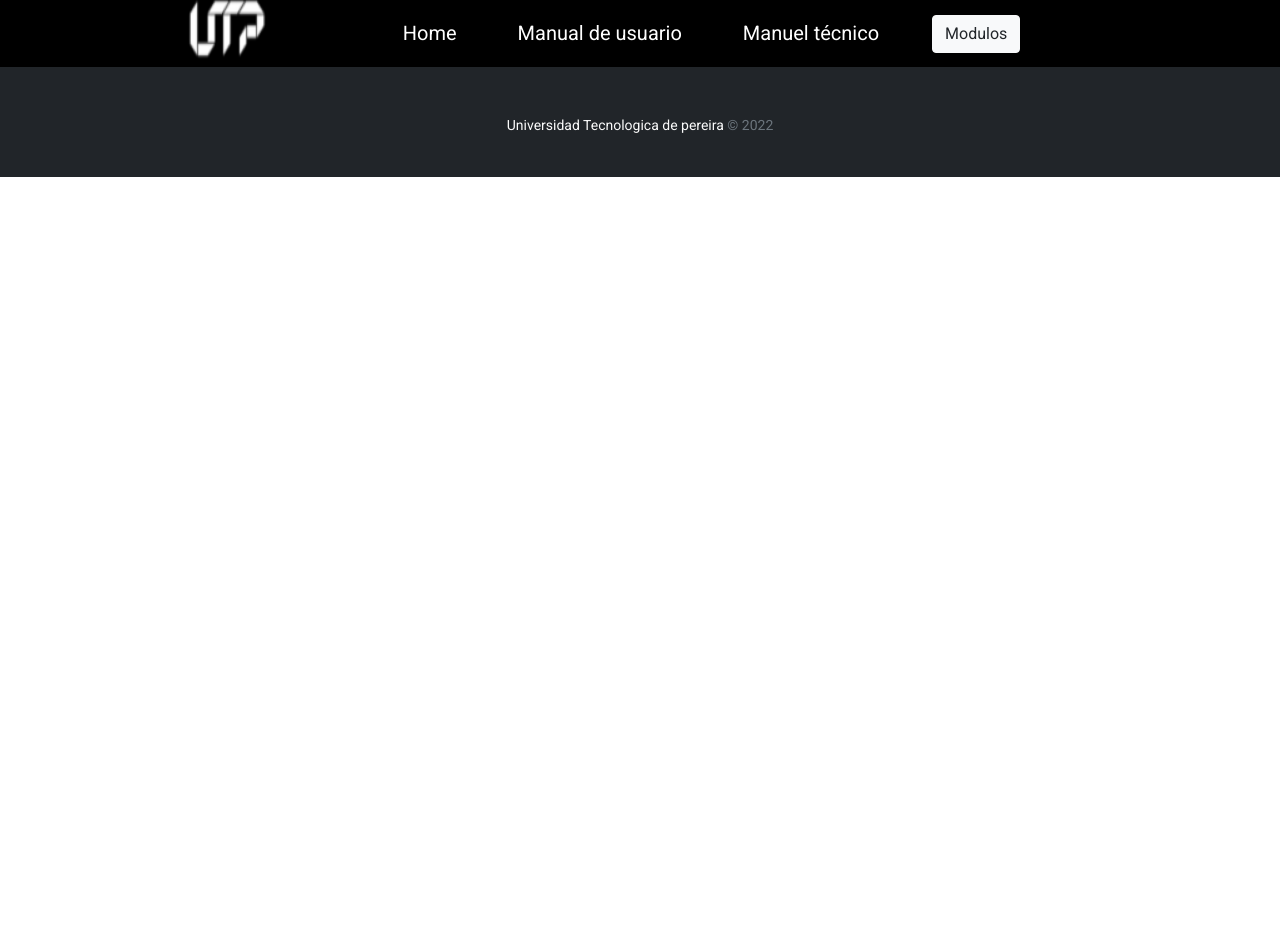
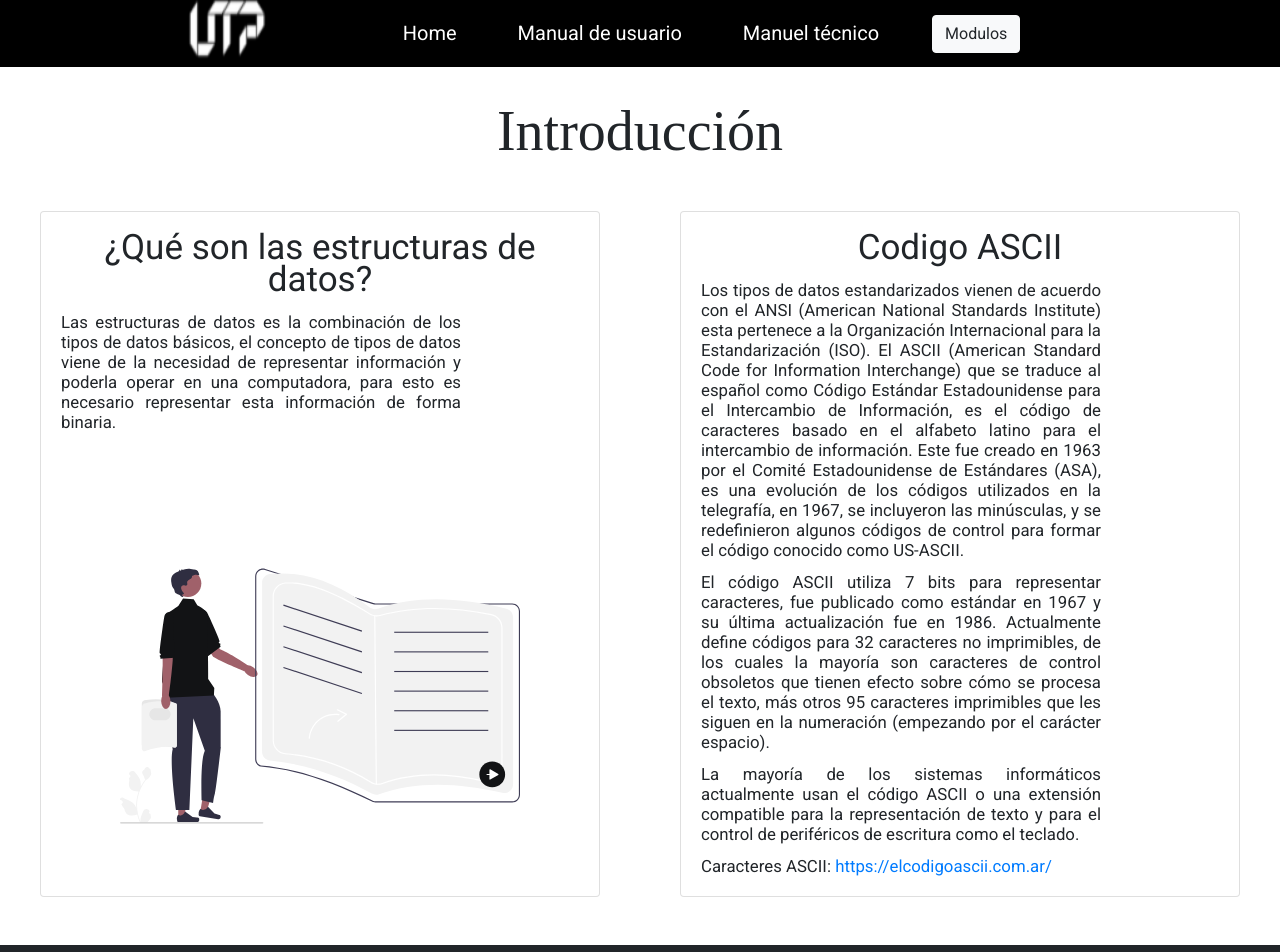
Before and after one commit to juanpabloperez98/estructura-datos, an Angular app: page /modulo1-introduccion in a window 1280 px wide. Before the commit this address led to /. Shown: the top 952 px of the page. Before the commit the page ends 800 px from the top, so only its background shows below. Built offline with nearby package versions, Linux system fonts and the light colour scheme.

Commit message:
add modulo 1 -introduccion

```diff
--- a/src/app/app-routing.module.ts
+++ b/src/app/app-routing.module.ts
@@ -2,6 +2,7 @@ import { Routes } from '@angular/router';
 import { HomeComponent } from './home/home.component';
 import { IntroBlankComponent } from './intro-blank/intro-blank.component';
 import { LinealesBlankComponent } from './lineales-blank/lineales-blank.component';
+import { Modulo1IntroduccionComponent } from './modulo1-introduccion/modulo1-introduccion.component';
 import { ModulosComponent } from './modulos/modulos.component';
 import { NoLinealesBlankComponent } from './no-lineales-blank/no-lineales-blank.component';
 import { TiposBlankComponent } from './tipos-blank/tipos-blank.component';
@@ -39,6 +40,11 @@ export const Approutes: Routes = [
     pathMatch: 'full'
   },
   {
+    path:'modulo1-introduccion',
+    component:Modulo1IntroduccionComponent,
+    pathMatch: 'full'
+  },
+  {
     path: '**',
     redirectTo: '/auth'
   }
--- a/src/app/home/home.component.html
+++ b/src/app/home/home.component.html
@@ -57,6 +57,7 @@
                 </div>
 
             </div>
+
         </div>
         <button class="carousel-control-prev" type="button" data-bs-target="#carouselTopicControls" data-bs-slide="prev">
           <img src="../../assets/images/icons/row-card-left.png" alt="right-row">
--- a/src/app/modulo1-introduccion/modulo1-introduccion.component.css
+++ b/src/app/modulo1-introduccion/modulo1-introduccion.component.css
@@ -0,0 +1,20 @@
+#tit {
+    font-size: 400%;
+    font-family: initial;
+}
+
+.card-text {
+    font-size: 120%;
+    width: 25rem;
+    text-align: justify;
+}
+
+.card-title {
+    font-size: 250%;
+}
+
+.card img {
+    width: 400px;
+    height: 400px;
+    margin: auto;
+}
--- a/src/app/modulo1-introduccion/modulo1-introduccion.component.html
+++ b/src/app/modulo1-introduccion/modulo1-introduccion.component.html
@@ -1 +1,43 @@
-<p>modulo1-introduccion works!</p>
+<div class="row mx-auto mb-5">
+    <div class="my-5 col-lg-12 text-center">
+        <h1 id="tit">Introducción </h1>
+    </div>
+    <div class="card mx-auto " style="width: 35rem;">
+        <div class="card-body">
+            <h1 class="card-title text-center"> ¿Qué son las estructuras de datos?</h1>
+            <div class="">
+                <p class="card-text">
+                    Las estructuras de datos es la combinación de los tipos de datos básicos, el concepto de tipos de datos viene de la necesidad de representar información y poderla operar en una computadora, para esto es necesario representar esta información de forma
+                    binaria.
+                </p>
+            </div>
+        </div>
+        <img src="../../assets/images/moduImg/IntroduccionIlus.svg" class="card-img-top" alt="guide.svg">
+    </div>
+
+    <div class="card mx-auto " style="width: 35rem;">
+        <div class="card-body">
+            <h1 class="card-title text-center"> Codigo ASCII</h1>
+            <div>
+                <p class="card-text">
+                    Los tipos de datos estandarizados vienen de acuerdo con el ANSI (American National Standards Institute) esta pertenece a la Organización Internacional para la Estandarización (ISO). El ASCII (American Standard Code for Information Interchange) que se
+                    traduce al español como Código Estándar Estadounidense para el Intercambio de Información, es el código de caracteres basado en el alfabeto latino para el intercambio de información. Este fue creado en 1963 por el Comité Estadounidense
+                    de Estándares (ASA), es una evolución de los códigos utilizados en la telegrafía, en 1967, se incluyeron las minúsculas, y se redefinieron algunos códigos de control para formar el código conocido como US-ASCII.
+                </p>
+                <p class="card-text">
+                    El código ASCII utiliza 7 bits para representar caracteres, fue publicado como estándar en 1967 y su última actualización fue en 1986. Actualmente define códigos para 32 caracteres no imprimibles, de los cuales la mayoría son caracteres de control obsoletos
+                    que tienen efecto sobre cómo se procesa el texto, más otros 95 caracteres imprimibles que les siguen en la numeración (empezando por el carácter espacio).
+                </p>
+                <p class="card-text">
+                    La mayoría de los sistemas informáticos actualmente usan el código ASCII o una extensión compatible para la representación de texto y para el control de periféricos de escritura como el teclado.
+                </p>
+                <p class="card-text">
+                    Caracteres ASCII:
+                    <a id="colorLink" href="https://elcodigoascii.com.ar/"> https://elcodigoascii.com.ar/ </a>
+                </p>
+            </div>
+        </div>
+
+    </div>
+
+</div>
```
